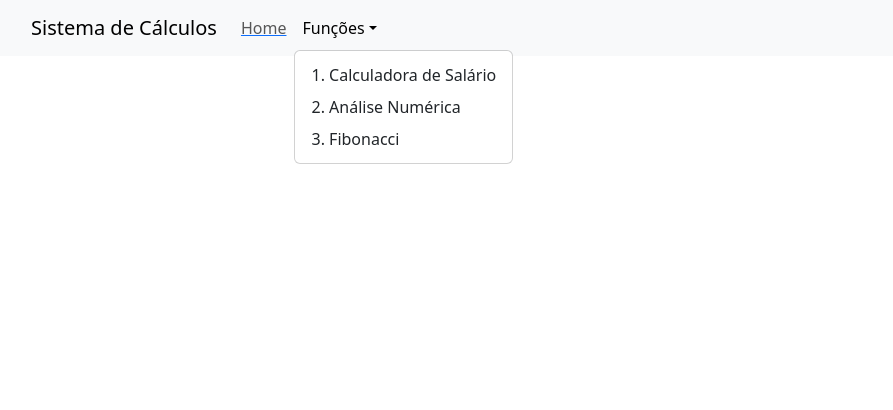
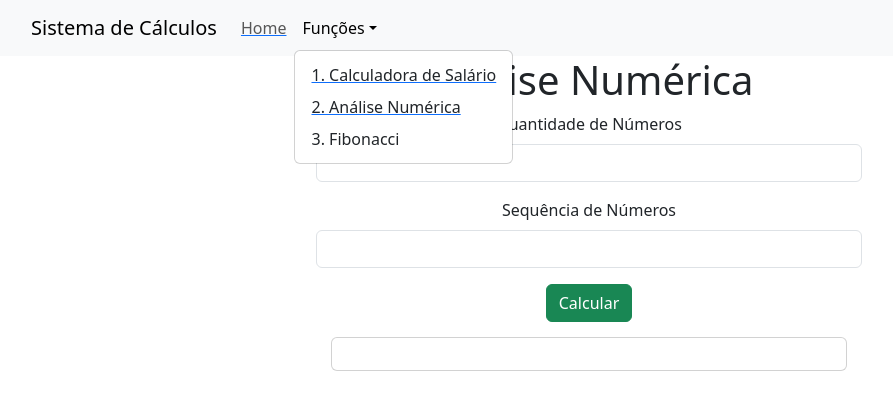
Before and after one commit to JVictor1012/SistemaCalculos, a React (Create React App) app: page /analise in a window 1280 px wide. Both pictures are taken after a click on the button "Funções". Shown: the top 410 px of the page, without its empty margins (51-944 px from the left). Built offline with nearby package versions, Linux system fonts and the light colour scheme.

Commit message:
add rotas e componente analise

```diff
--- a/src/App.js
+++ b/src/App.js
@@ -5,6 +5,7 @@ import { BrowserRouter as Router, Routes, Route } from "react-router-dom";
 import NavBar from './components/NavBar';
 import Cards from './components/Cards';
 import Calculadora from './components/Calculadora';
+import Analise from './components/Analise';
 
 function App() {
   return (
@@ -14,6 +15,7 @@ function App() {
         <Routes>
           <Route path="/" element={<Cards />} />
           <Route path="/calculadora" element={<Calculadora />} />
+          <Route path="/analise" element={<Analise />} />
         </Routes>
       </Router>
     </div>
--- /dev/null
+++ b/src/components/Analise.jsx
@@ -0,0 +1,62 @@
+import Form from 'react-bootstrap/Form';
+import Button from 'react-bootstrap/Button';
+import { Container, Row, Col } from 'react-bootstrap';
+import Card from 'react-bootstrap/Card';
+
+import { useState } from 'react';
+
+export const Analise = () =>{
+
+    const [qntNumeros, setQntNumeros] = useState('')
+    const [sequencia, setSequencia] = useState('')
+    const [resultado, setResultado] = useState('')
+
+    const handleSubmit = (e) => {
+        e.preventDefault();
+
+        const numeros = sequencia.split(' ').map(num => parseFloat(num));
+        if (numeros.length !== parseInt(qntNumeros)) {
+            setResultado(`ERRO! Sua sequência deve conter exatamente ${qntNumeros} numeros.`);
+            return;
+        }
+
+        const menor = Math.min(...numeros);
+        const maior = Math.max(...numeros);
+
+        setResultado(`Menor número: ${menor}, Maior numero: ${maior}`);
+    }
+
+    return(
+        <Container>
+            <Row className="justify-content-center">
+                <Col md={6}>
+                    <h1>Análise Numérica</h1>
+                    <Form onSubmit={handleSubmit}>
+                        <Form.Group className="mb-3" controlId="formGroupSalario">
+                            <Form.Label>Quantidade de Números</Form.Label>
+                            <Form.Control type="text" value={qntNumeros} onChange={(e) => setQntNumeros(e.target.value)} />
+                        </Form.Group>
+
+                        <Form.Group className="mb-3" controlId="formGroupHoras">
+                            <Form.Label>Sequência de Números</Form.Label>
+                            <Form.Control type="text" value={sequencia} onChange={(e) => setSequencia(e.target.value)} />
+                        </Form.Group>
+
+                        <Button variant="success" type="submit">
+                            Calcular
+                        </Button>
+                    </Form>
+                </Col>
+            </Row>
+            <Row className="justify-content-center">
+                <Col md={6}>
+                    <Card style={{ margin: '15px'}}>
+                        <Card.Body>{resultado}</Card.Body>
+                    </Card>
+                </Col>
+            </Row>
+        </Container>
+    )
+}
+
+export default Analise;
--- a/src/components/Calculadora.jsx
+++ b/src/components/Calculadora.jsx
@@ -1,5 +1,8 @@
 import Form from 'react-bootstrap/Form';
 import Button from 'react-bootstrap/Button';
+import Card from 'react-bootstrap/Card';
+import { Container, Row, Col } from 'react-bootstrap';
+
 import { useState } from 'react';
 
 export const Calculadora = () =>{
@@ -35,31 +38,40 @@ export const Calculadora = () =>{
     }
 
     return(
-        <>
+        <Container>
+            <Row className="justify-content-center">
+                <Col md={6}>
                     <h1>Calculadora de Salário</h1>
                     <Form onSubmit={handleSubmit}>
                         <Form.Group className="mb-3" controlId="formGroupSalario">
-                <Form.Label>Valor Sarlário/Hora</Form.Label>
-                <Form.Control type="text"  value={salarioHora} onChange={(e) => setSalarioHora(e.target.value)}/>
+                            <Form.Label>Valor Salário/Hora</Form.Label>
+                            <Form.Control type="text" value={salarioHora} onChange={(e) => setSalarioHora(e.target.value)} />
                         </Form.Group>
 
                         <Form.Group className="mb-3" controlId="formGroupHoras">
                             <Form.Label>Horas Trabalhadas</Form.Label>
-                <Form.Control type="text"  value={horasTrabalhadas} onChange={(e) => setHorasTrabalhadas(e.target.value)} />
+                            <Form.Control type="text" value={horasTrabalhadas} onChange={(e) => setHorasTrabalhadas(e.target.value)} />
                         </Form.Group>
 
                         <Form.Group className="mb-3" controlId="formGroupQntFilhos">
                             <Form.Label>Quantidade de Filhos menores de 14 anos</Form.Label>
-                <Form.Control type="text"  value={qntFilhos} onChange={(e) => setQntFilhos(e.target.value)} />
+                            <Form.Control type="text" value={qntFilhos} onChange={(e) => setQntFilhos(e.target.value)} />
                         </Form.Group>
 
                         <Button variant="success" type="submit">
                             Calcular
                         </Button>
                     </Form>
-        <div className='resultado'>{resultado}
-        </div>
-        </>
+                </Col>
+            </Row>
+            <Row className="justify-content-center">
+                <Col md={6}>
+                    <Card style={{ margin: '15px'}}>
+                        <Card.Body>{resultado}</Card.Body>
+                    </Card>
+                </Col>
+            </Row>
+        </Container>
     )
 
 }
--- a/src/components/Cards.jsx
+++ b/src/components/Cards.jsx
@@ -39,7 +39,9 @@ export const Cards = () =>{
                                 <Card.Text>
                                     Analisa uma sequência de números, exibindo o menor e o maior valor.
                                 </Card.Text>
+                                <Link to='/analise'>
                                 <Button variant="primary">Acessar Função</Button>
+                                </Link>
                             </Card.Body>
                         </Card>
                     </div>
--- a/src/components/NavBar.jsx
+++ b/src/components/NavBar.jsx
@@ -20,9 +20,10 @@ export const NavBar = () => {
 
             <NavDropdown title="Funções" id="basic-nav-dropdown">
 
-              <NavDropdown.Item href="#action/1">1. Calculadora de Salário</NavDropdown.Item>
-              <NavDropdown.Item href="#action/2">2. Análise Numérica</NavDropdown.Item>
-              <NavDropdown.Item href="#action/3">3. Fibonacci</NavDropdown.Item>
+
+            <Link to='/calculadora'><NavDropdown.Item href="#action/1">1. Calculadora de Salário</NavDropdown.Item></Link>
+            <Link to='/analise'><NavDropdown.Item href="#action/2">2. Análise Numérica</NavDropdown.Item></Link>
+            <NavDropdown.Item href="#action/3">3. Fibonacci</NavDropdown.Item>
 
             </NavDropdown>
           </Nav>
```
Lines whose indentation alone changed are shown as unchanged.
